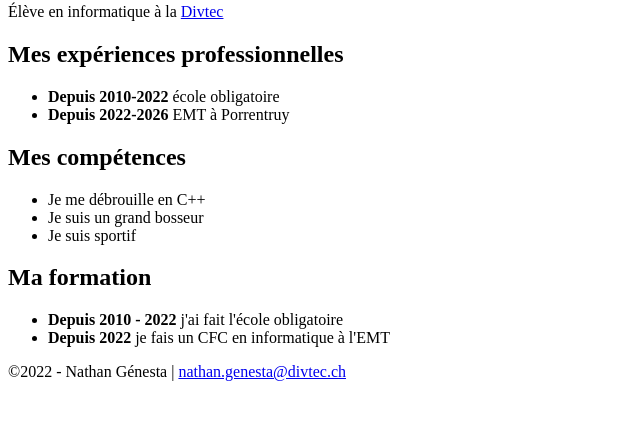
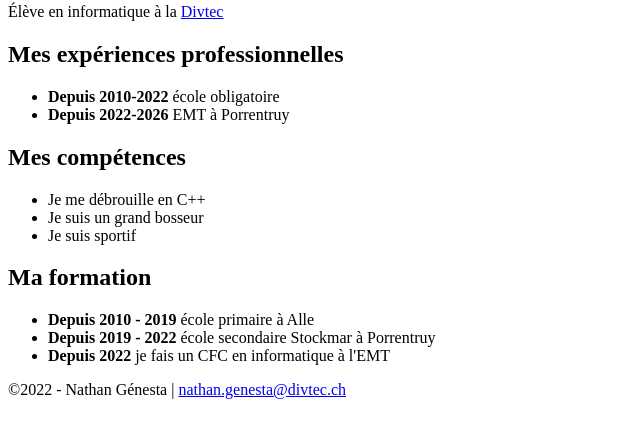
Before and after one commit to divtec-cejef/mon-cv-01-NathanGenesta, a plain HTML site: page html.cv.html in a window 1280 px wide. Shown: the part 309-746 px from the top of the page, without its empty margins (0-640 px from the left). Drawn offline with Linux system fonts and the light colour scheme.

Commit message:
Modification de la section Formation

```diff
--- a/html.cv.html
+++ b/html.cv.html
@@ -40,7 +40,8 @@
     </ul>
     <h2 id="Ma formation"> Ma formation</h2>
     <ul>
-        <li><strong>Depuis 2010 - 2022</strong> j'ai fait l'école obligatoire</li>
+        <li><strong>Depuis 2010 - 2019</strong> école primaire à Alle</li>
+        <li><strong>Depuis 2019 - 2022</strong> école secondaire Stockmar à Porrentruy</li>
         <li><strong>Depuis 2022</strong> je fais un CFC en informatique à l'EMT</li>
     </ul>
 </main>
```
